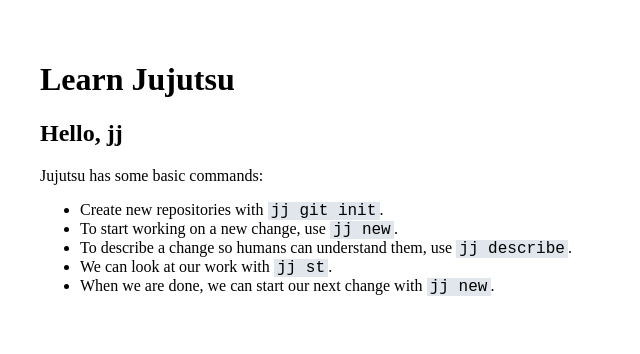
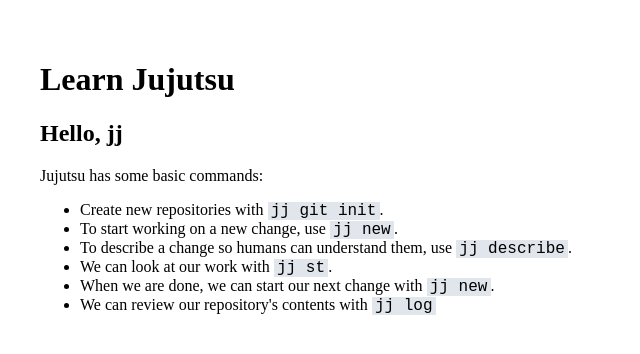
Before and after one commit to hmdshfq/learn-jj, a React (Vite) app: page / in a window 1280 px wide. Shown: the top 354 px of the page, without its empty margins (0-640 px from the left). Built offline with nearby package versions, Linux system fonts and the light colour scheme.

Commit message:
Add one more jj command

```diff
--- a/src/App.jsx
+++ b/src/App.jsx
@@ -13,6 +13,7 @@
 - To describe a change so humans can understand them, use \`jj describe\`.
 - We can look at our work with \`jj st\`.
 - When we are done, we can start our next change with \`jj new\`.
+- We can review our repository's contents with \`jj log\`
 `;
 
     return <Markdown>{markdown}</Markdown>;
```
